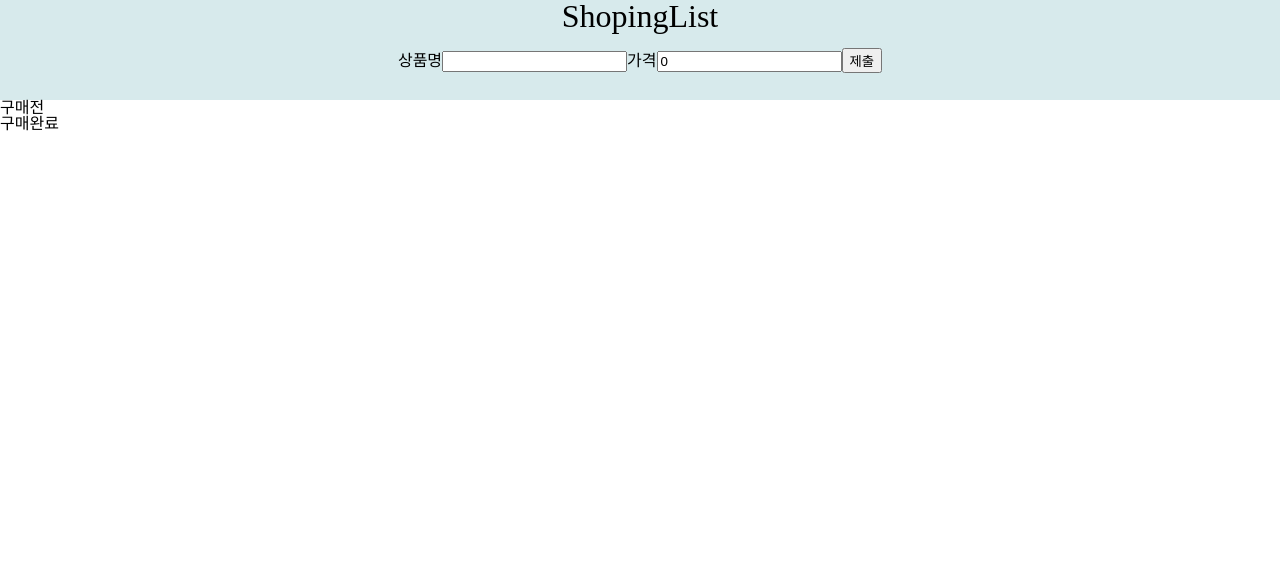
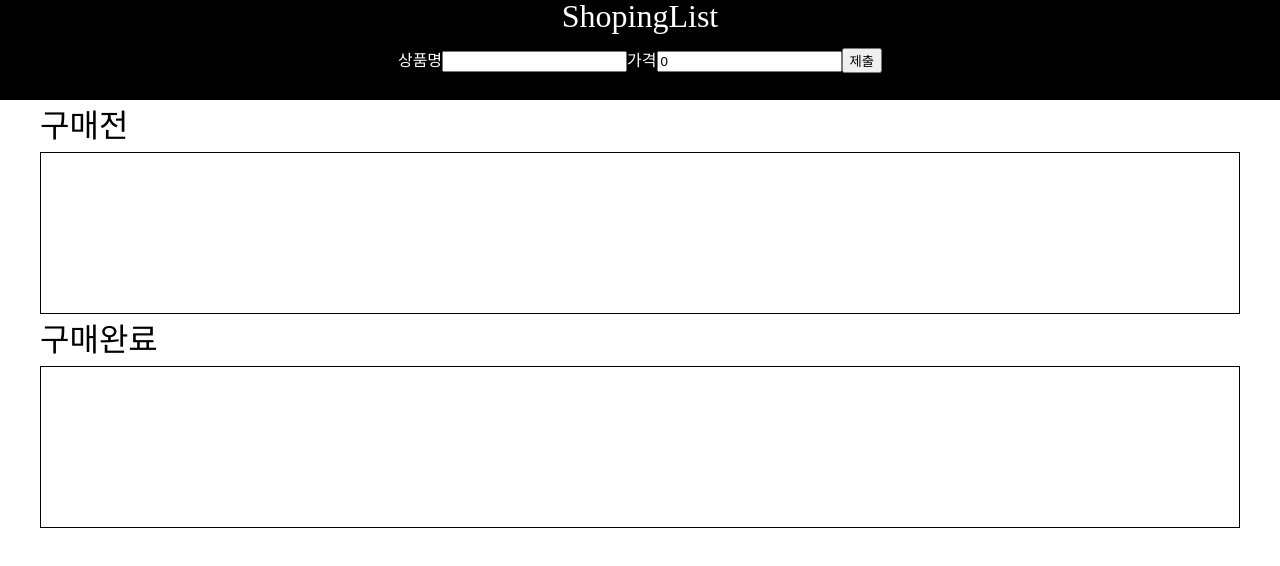
Before and after one commit to seunghowhite/TypeScript-Prac, a React (Create React App) app: page / in a window 1280 px wide. Shown: the top 566 px of the page. Built offline with nearby package versions, Linux system fonts and the light colour scheme.

Commit message:
[Second-Try] r간단한 css 적용

```diff
--- a/src/components/Cards.tsx
+++ b/src/components/Cards.tsx
@@ -110,5 +110,5 @@
   border-radius: 2px;
   border: 1px solid black;
   height: 10em;
-  width: 10em;
+  min-width: 200px;
 `;
--- a/src/pages/Home.tsx
+++ b/src/pages/Home.tsx
@@ -61,8 +61,8 @@
           <button>제출</button>
         </form>
       </ShopHeader>
+      <ShoptTitle>구매전</ShoptTitle>
       <ShopInputBox>
-        <span>구매전</span>
         {buyList
           .filter((item) => item.buied === false)
           .map((item) => {
@@ -76,8 +76,8 @@
             );
           })}
       </ShopInputBox>
+      <ShoptTitle>구매완료</ShoptTitle>
       <ShopInputBox>
-        <span>구매완료</span>
         {buyList
           .filter((item) => item.buied === true)
           .map((item) => {
@@ -97,20 +97,31 @@
 
 export default Home;
 
+const ShoptTitle = styled.div`
+  font-size: 2em;
+  font-weight: 3em;
+  margin: 10px 40px;
+`;
+
 const ShopInputBox = styled.div`
   display: flex;
-  flex-wrap: wrap;
+  overflow-x: scroll;
   gap: 10px;
+  min-height: 8em;
+  margin: 0 40px;
+  border: 1px solid black;
+  padding: 1em;
 `;
 
 const ShopHeader = styled.div`
   gap: 1em;
-  background-color: #d7eaec;
+  background-color: #000000;
   display: flex;
   flex-direction: column;
   align-items: center;
   height: 100px;
   font-size: 16px;
+  color: #ffffff;
 `;
 const ShopH1 = styled.h1`
   font-size: 2em;
--- a/src/shared/GlobalStyle.js
+++ b/src/shared/GlobalStyle.js
@@ -3,4 +3,47 @@
 
 export const GlobalStyle = createGlobalStyle`
 ${reset}
+html, body, div, span, applet, object, iframe,
+h1, h2, h3, h4, h5, h6, p, blockquote, pre,
+a, abbr, acronym, address, big, cite, code,
+del, dfn, em, img, ins, kbd, q, s, samp,
+small, strike, strong, sub, sup, tt, var,
+b, u, i, center,
+dl, dt, dd, ol, ul, li,
+fieldset, form, label, legend,
+table, caption, tbody, tfoot, thead, tr, th, td,
+article, aside, canvas, details, embed,
+figure, figcaption, footer, header, hgroup,
+menu, nav, output, ruby, section, summary,
+time, mark, audio, video {
+	margin: 0;
+	padding: 0;
+	border: 0;
+	font-size: 100%;
+	font: inherit;
+	vertical-align: baseline;
+}
+/* HTML5 display-role reset for older browsers */
+article, aside, details, figcaption, figure,
+footer, header, hgroup, menu, nav, section {
+	display: block;
+}
+body {
+	line-height: 1;
+}
+ol, ul {
+	list-style: none;
+}
+blockquote, q {
+	quotes: none;
+}
+blockquote:before, blockquote:after,
+q:before, q:after {
+	content: '';
+	content: none;
+}
+table {
+	border-collapse: collapse;
+	border-spacing: 0;
+}
 `;
```
